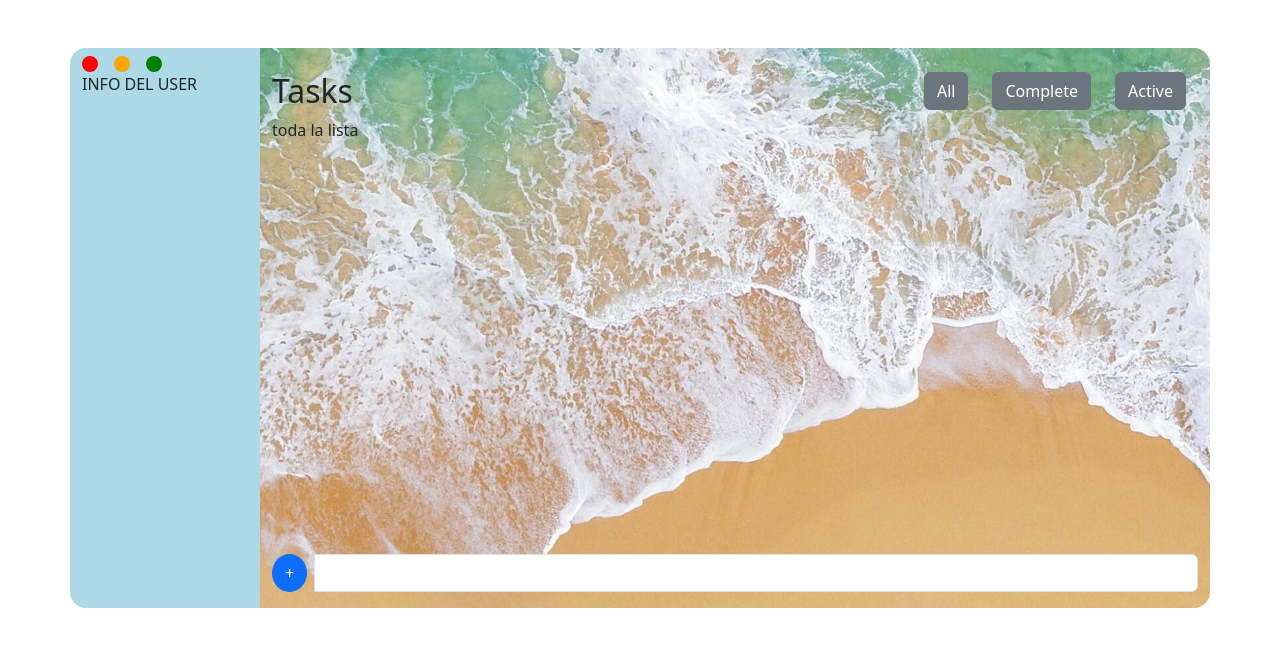
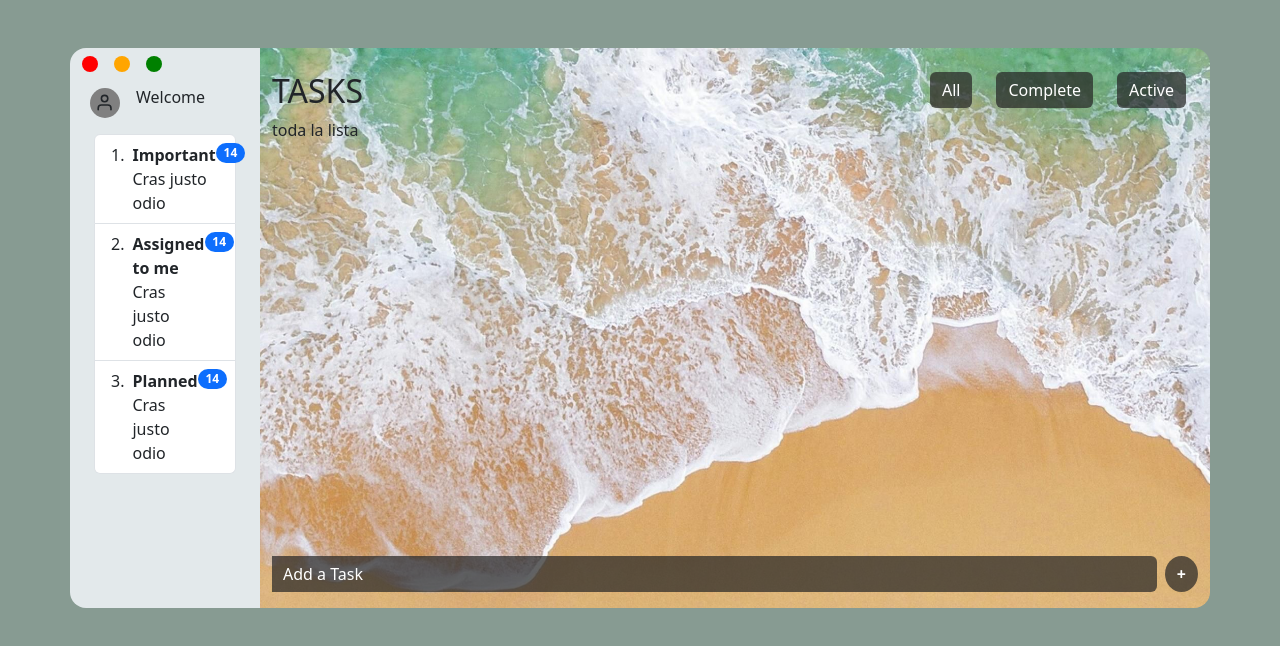
Before and after one commit to Lucas-Quiroga/crud-local, a React (Vite) app: page /all in a window 1280 px wide. Shown: the top 646 px of the page. Built offline with nearby package versions, Linux system fonts and the light colour scheme.

Commit message:
ultimos retoques

```diff
--- a/package.json
+++ b/package.json
@@ -14,6 +14,7 @@
     "react": "^18.2.0",
     "react-bootstrap": "^2.8.0",
     "react-dom": "^18.2.0",
+    "react-icons": "^4.10.1",
     "react-router-dom": "^6.14.1"
   },
   "devDependencies": {
--- a/src/App.css
+++ b/src/App.css
@@ -1,44 +1,32 @@
-/* body {
-  margin: 0 auto;
-  overflow-y: hidden;
-  background: #333a4b;
-} */
 
-/* .container_app{
-  height: 100vh;
-  box-sizing: border-box;
-  overflow: hidden;
-} */
-
-/* .row_container_app{
-  border-radius: 4% !important;
-  background-color: blue;
-  display: flex;
-  flex-direction: column;
-
-} */
-
-.col-content{
+.col-content {
   z-index: 1;
 }
 
-.img-div{
+.img-div {
   z-index: 2;
 }
 
-.ball{
-    width: 1rem;
-    height: 1rem;
-    display: inline-block;
-    border-radius: 50%;
-    transition: 0.3s ease;
+.ball {
+  width: 1rem;
+  height: 1rem;
+  display: inline-block;
+  border-radius: 50%;
+  transition: 0.3s ease;
 }
 
-.col_beach{
-  background-image: url("./assets/beach.png") ;
+.col_beach {
+  background-image: url("./assets/beach.png");
   background-size: cover;
 }
 
 .circle-checkbox .form-check-input {
   border-radius: 50% !important;
+  border: 2px solid rgba(36, 36, 36, 0.5);
+  box-shadow: none;
+
 }
+
+.circle-checkbox :checked:focus{
+  background-color: black;
+}
--- a/src/App.tsx
+++ b/src/App.tsx
@@ -10,7 +10,7 @@ function App() {
   return (
     <BrowserRouter>
       <Container
-        className="mt-5 d-flex flex-column justify-content-center mx-auto container_app"
+        className="mt-5 d-flex flex-column justify-content-center mx-auto"
         style={{
           borderRadius: "1rem",
           boxSizing: "border-box",
@@ -18,7 +18,7 @@ function App() {
         }}
       >
         <Row>
-          <Col lg={2} style={{ backgroundColor: "lightblue" }}>
+          <Col lg={2} style={{ backgroundColor: " #e3e9eb " }}>
             <UserInfo />
           </Col>
 
--- a/src/components/Header.tsx
+++ b/src/components/Header.tsx
@@ -5,18 +5,30 @@ import { Container, Button } from "react-bootstrap";
 function Header() {
   return (
     <div className="d-flex justify-content-between mt-4">
-      <h2>Tasks</h2>
+      <h2 color="white">TASKS</h2>
       <nav>
         {" "}
         <Container className="d-flex gap-4 justify-content-end">
           <NavLink to="/">
-            <Button variant="secondary">All</Button>
+            <Button
+              style={{ background: "rgba(36, 36, 36, 0.7)", border: "none" }}
+            >
+              All
+            </Button>
           </NavLink>
           <NavLink to="/complete">
-            <Button variant="secondary">Complete</Button>
+            <Button
+              style={{ background: "rgba(36, 36, 36, 0.7)", border: "none" }}
+            >
+              Complete
+            </Button>
           </NavLink>
           <NavLink to="/active">
-            <Button variant="secondary">Active</Button>
+            <Button
+              style={{ background: "rgba(36, 36, 36, 0.7)", border: "none" }}
+            >
+              Active
+            </Button>
           </NavLink>
         </Container>
       </nav>
--- a/src/components/TodoInput.tsx
+++ b/src/components/TodoInput.tsx
@@ -2,6 +2,7 @@
 import { useContext } from "react";
 import { Form, InputGroup, Button } from "react-bootstrap";
 import { todoContext } from "../context/TodoContext";
+import "./../styles/TodoInput.css";
 
 const TodoInput = () => {
   const { handleSubmit, task, setTask } = useContext(todoContext);
@@ -15,15 +16,27 @@ const TodoInput = () => {
           maxHeight: "300px",
           overflowY: "auto",
         }}
+        className="MyComponent"
       >
-        <InputGroup className="mb-3 gap-2">
-          <Button style={{ borderRadius: "50%" }} type="submit">
+        <InputGroup className="mb-3 gap-2 d-flex flex-row-reverse MyComponent">
+          <Button
+            style={{
+              borderRadius: "50%",
+              background: "rgba(36, 36, 36, 0.7)",
+            }}
+            type="submit"
+          >
             +
           </Button>
           <Form.Control
+            placeholder="Add a Task"
             aria-label="Example text with button addon"
             aria-describedby="basic-addon1"
             onChange={(e) => setTask(e.target.value)}
+            style={{
+              color: "white",
+              background: "rgba(36, 36, 36, 0.7)",
+            }}
             value={task}
           />
         </InputGroup>
--- a/src/components/TodoItem.tsx
+++ b/src/components/TodoItem.tsx
@@ -1,6 +1,8 @@
 // Este componente se encargará de renderizar cada elemento de la lista de tareas.
 import { Container, Form, Button } from "react-bootstrap";
 import { TodoModal } from "./TodoModal";
+import { BsFillTrash3Fill } from "react-icons/bs";
+import { BiEdit } from "react-icons/bi";
 
 interface Todo {
   id: number;
@@ -28,17 +30,17 @@ const TodoItem = ({
   return (
     <Container
       key={todo.id}
-      className="d-flex justify-content-between mb-2"
+      className="d-flex justify-content-between mb-1"
       style={{
-        borderRadius: "1rem",
+        borderRadius: "5px",
         backgroundColor: "white",
       }}
     >
-      <div className="d-flex gap-3 align-items-center">
+      <div className="d-flex gap-3 align-items-center justify-content-center">
         <Form.Check
           aria-label="option 1"
           type="checkbox"
-          className="circle-checkbox"
+          className="circle-checkbox mb-1"
           onClick={() => handleChequed(todo.id)}
         />
         <h5
@@ -52,9 +54,11 @@ const TodoItem = ({
 
       <div className="d-flex justify-content-end gap-2 align-items-center">
         <Button variant="danger" onClick={() => deleteTodo(todo.id)}>
-          x
+          <BsFillTrash3Fill />
         </Button>
-        <Button onClick={() => handleShow(todo.id)}>edit</Button>
+        <Button onClick={() => handleShow(todo.id)}>
+          <BiEdit />
+        </Button>
         {editTodoId === todo.id && show ? <TodoModal /> : ""}
       </div>
     </Container>
--- a/src/components/TodoList.tsx
+++ b/src/components/TodoList.tsx
@@ -5,37 +5,9 @@ import TodoItem from "./TodoItem";
 import TodoInput from "./TodoInput";
 import { todoContext } from "../context/TodoContext";
 
-interface Todo {
-  id: number;
-  text: string;
-  chequed: boolean;
-}
-
-enum Filter {
-  All = "All",
-  Complete = "Complete",
-  Active = "Active",
-}
-
 const TodoList = () => {
   const { todos, handleChequed, deleteTodo, handleShow, editTodoId, show } =
     useContext(todoContext);
-
-  const [filter, setFilter] = useState<Filter>(Filter.All);
-
-  const filterTodos = todos.filter((todo) => {
-    if (filter === Filter.Complete) {
-      return todo.chequed;
-    }
-    if (filter === Filter.Active) {
-      return !todo.chequed;
-    }
-    return true;
-  });
-
-  const handleFilterChange = (newFilter: Filter) => {
-    setFilter(newFilter);
-  };
 
   return (
     <div style={{ marginTop: "auto" }}>
@@ -45,6 +17,7 @@ const TodoList = () => {
           position: "relative",
           maxHeight: "100%",
           overflowY: "auto",
+          padding: 0,
         }}
       >
         {todos.map((todo) => (
--- a/src/components/UserInfo.tsx
+++ b/src/components/UserInfo.tsx
@@ -1,15 +1,77 @@
 //renderizara la columna del usuario
+import { Container, Row, Col } from "react-bootstrap";
+import { FiUser } from "react-icons/fi";
+import Badge from "react-bootstrap/Badge";
+import ListGroup from "react-bootstrap/ListGroup";
 
 const UserInfo = () => {
   return (
-    <div className="d-flex flex-column ">
+    <div className="d-flex flex-column " style={{ overflow: "hidden" }}>
       <div className="d-flex gap-3 ball_container mt-2">
         <div className="ball" style={{ backgroundColor: "red" }}></div>
         <div className="ball" style={{ backgroundColor: "orange" }}></div>
         <div className="ball" style={{ backgroundColor: "green" }}></div>
       </div>
-
-      <div className="data"> INFO DEL USER</div>
+      <Row className="d-flex flex-column gap-3">
+        <Col className="d-flex gap-3 mx-2 mt-3">
+          <div
+            style={{
+              objectFit: "cover",
+              width: "30px",
+              height: "30px",
+              borderRadius: "50%",
+              backgroundColor: "grey",
+              fontSize: "1.2rem",
+            }}
+            className="d-flex align-items-center justify-content-center"
+          >
+            <FiUser />
+          </div>
+          <h6>Welcome</h6>
+        </Col>
+        <Col>
+          <Container>
+            <ListGroup as="ol" numbered className="d-flex">
+              <ListGroup.Item
+                as="li"
+                className="d-flex justify-content-between align-items-start"
+              >
+                <div className="ms-2 me-auto">
+                  <div className="fw-bold">Important</div>
+                  Cras justo odio
+                </div>
+                <Badge bg="primary" pill>
+                  14
+                </Badge>
+              </ListGroup.Item>
+              <ListGroup.Item
+                as="li"
+                className="d-flex justify-content-between align-items-start"
+              >
+                <div className="ms-2 me-auto">
+                  <div className="fw-bold">Assigned to me</div>
+                  Cras justo odio
+                </div>
+                <Badge bg="primary" pill>
+                  14
+                </Badge>
+              </ListGroup.Item>
+              <ListGroup.Item
+                as="li"
+                className="d-flex justify-content-between align-items-start"
+              >
+                <div className="ms-2 me-auto">
+                  <div className="fw-bold">Planned</div>
+                  Cras justo odio
+                </div>
+                <Badge bg="primary" pill>
+                  14
+                </Badge>
+              </ListGroup.Item>
+            </ListGroup>
+          </Container>
+        </Col>
+      </Row>
     </div>
   );
 };
--- a/src/context/TodoContext.tsx
+++ b/src/context/TodoContext.tsx
@@ -1,4 +1,10 @@
 import { useState, createContext } from "react";
+
+enum Filter {
+  All = "All",
+  Complete = "Complete",
+  Active = "Active",
+}
 
 interface Todo {
   id: number;
@@ -47,6 +53,21 @@ const TodoContextProvider = ({ children }: any) => {
   const [editTodoId, setEditTodoId] = useState<number>(0);
   const [show, setShow] = useState(false);
   const [chequed, setChequed] = useState(false);
+  const [filter, setFilter] = useState<Filter>(Filter.All);
+
+  const filterTodos = todos.filter((todo) => {
+    if (filter === Filter.Complete) {
+      return todo.chequed;
+    }
+    if (filter === Filter.Active) {
+      return !todo.chequed;
+    }
+    return true;
+  });
+
+  const handleFilterChange = (newFilter: Filter) => {
+    setFilter(newFilter);
+  };
 
   //aplicar estilo line-through
   function handleChequed(id: number) {
--- a/src/index.css
+++ b/src/index.css
@@ -67,3 +67,6 @@ button:focus-visible {
     background-color: #f9f9f9;
   }
 } */
+body {
+  background-color: #879b92;
+}
--- a/src/main.tsx
+++ b/src/main.tsx
@@ -3,6 +3,7 @@ import ReactDOM from "react-dom/client";
 import App from "./App.tsx";
 import "bootstrap/dist/css/bootstrap.min.css";
 import TodoContextProvider from "./context/TodoContext.tsx";
+import "./index.css";
 
 ReactDOM.createRoot(document.getElementById("root") as HTMLElement).render(
   <React.StrictMode>
--- /dev/null
+++ b/src/styles/TodoInput.css
@@ -0,0 +1,17 @@
+.MyComponent input {
+  border: none !important;
+}
+
+.MyComponent input:focus {
+  outline: none;
+  box-shadow: none;
+}
+
+.MyComponent input::placeholder {
+  color: white;
+}
+
+.MyComponent button{
+    border: none !important;
+  font-weight: 900 !important;
+}
```
Also changed, not shown: 1 other file (tests, documents, lock files or other folders).
